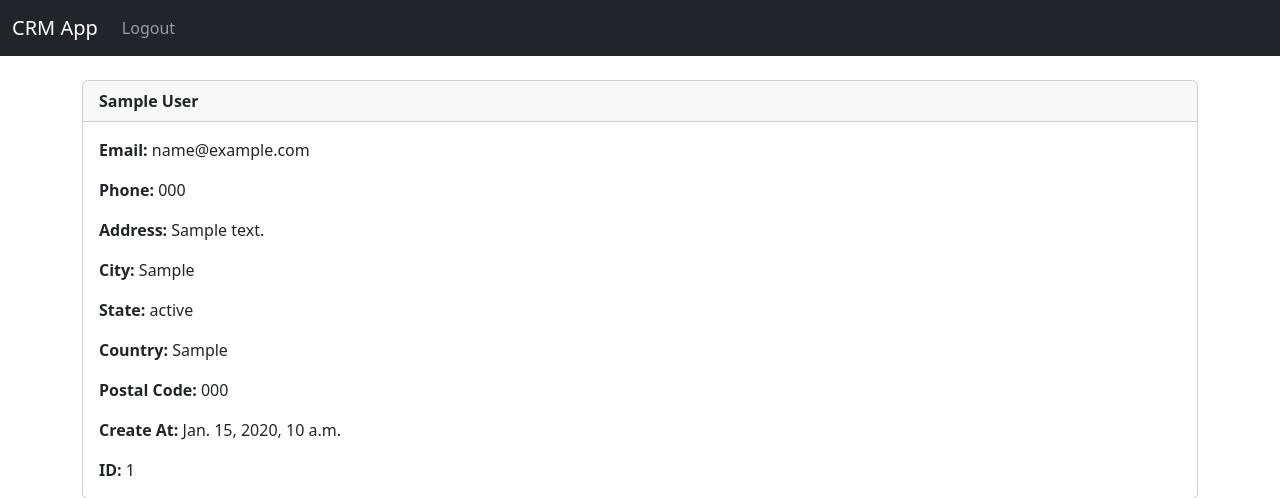
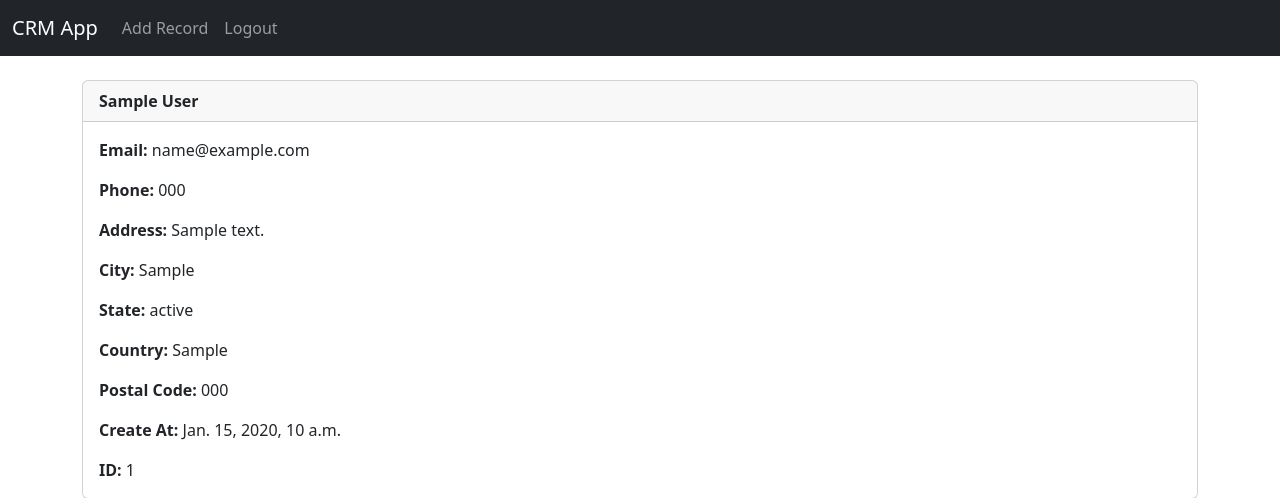
Before and after one commit to bentan-22/crm-app, a Django app: page /record/1 in a window 1280 px wide. Shown: the top 498 px of the page. Run offline with Django 4.2, Linux system fonts and the light colour scheme; a user stored in the database is signed in; tables that the repository leaves empty hold one stand-in row (values such as "Sample post").

Commit message:
add record html created

```diff
--- /dev/null
+++ b/CRM_App/website/templates/add_record.html
@@ -0,0 +1,5 @@
+{% extends 'base.html' %} {% block content %}
+
+<h1>Add Record</h1>
+
+{% endblock %}
--- a/CRM_App/website/templates/navbar.html
+++ b/CRM_App/website/templates/navbar.html
@@ -17,6 +17,10 @@
         {% if user.is_authenticated %}
 
         <li class="nav-item">
+          <a class="nav-link" href="{% url 'add_record' %}">Add Record</a>
+        </li>
+
+        <li class="nav-item">
           <a class="nav-link" href="{% url 'logout' %}">Logout</a>
         </li>
 
--- a/CRM_App/website/urls.py
+++ b/CRM_App/website/urls.py
@@ -8,5 +8,5 @@ urlpatterns = [
     path("register/", views.register_user, name="register"),
     path("record/<int:pk>", views.customer_record, name="record"),
     path("delete_record/<int:pk>", views.delete_record, name="delete_record"),
-
+    path("add_record/", views.add_record, name="add_record"),
 ]
--- a/CRM_App/website/views.py
+++ b/CRM_App/website/views.py
@@ -69,3 +69,6 @@ def delete_record(request, pk):
     else:
         messages.success(request, "You Must Be Logged In To Do That...")
         return redirect('home')
+
+def add_record(request):
+    	return render(request, 'add_record.html', {})
```
